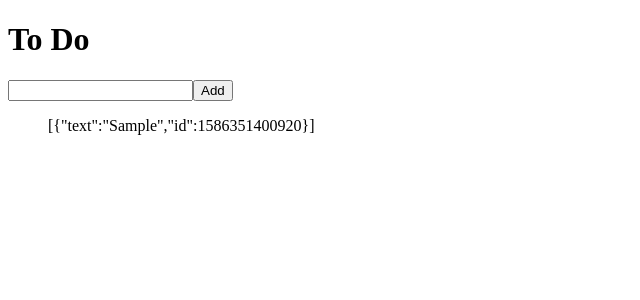
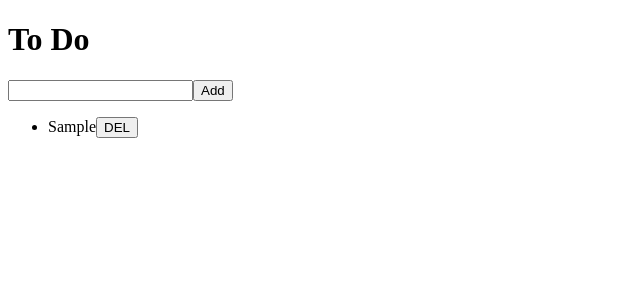
Before and after one commit to tonky0110/vanilla-redux_01, a React (Create React App) app: page /#/ in a window 1280 px wide. Both pictures are taken after typing "Sample" into the empty fields and a click on the button "Add". Shown: the top 300 px of the page, without its empty margins (0-640 px from the left). Built offline with nearby package versions, Linux system fonts and the light colour scheme.

Commit message:
3.4 delete btn ownProps를 사용해서 props전달

```diff
--- /dev/null
+++ b/src/components/ToDo.js
@@ -0,0 +1,21 @@
+import React from 'react';
+import { connect } from 'react-redux';
+import { actionCreators } from '../store';
+
+function ToDo({text, onBtnClick}) {
+    function onClick(id) {
+        onBtnClick(id);
+    }
+    return (
+        <li>
+            {text}<button onClick={onClick}>DEL</button>
+        </li>
+    )
+}
+
+const mapDispatchToProps = (dispatch, ownProps) => {
+    return ({
+        onBtnClick: () => dispatch(actionCreators.deleteToDo(ownProps.id))
+    });
+}
+export default connect(null, mapDispatchToProps)(ToDo);
--- a/src/routes/Home.js
+++ b/src/routes/Home.js
@@ -1,6 +1,7 @@
 import React, { useState } from 'react';
 import { connect } from 'react-redux';
 import {actionCreators} from '../store';
+import ToDo from '../components/ToDo';
 
 function Home({toDos, addToDo, deleteToDo}) {
     const [ text, setText ] = useState("");
@@ -22,7 +23,7 @@
             </form>
             <ul>
                 {
-                    JSON.stringify(toDos)
+                    toDos.map(todo => <ToDo key={todo.id} {...todo}/>)
                 }
             </ul>
         </>
```
